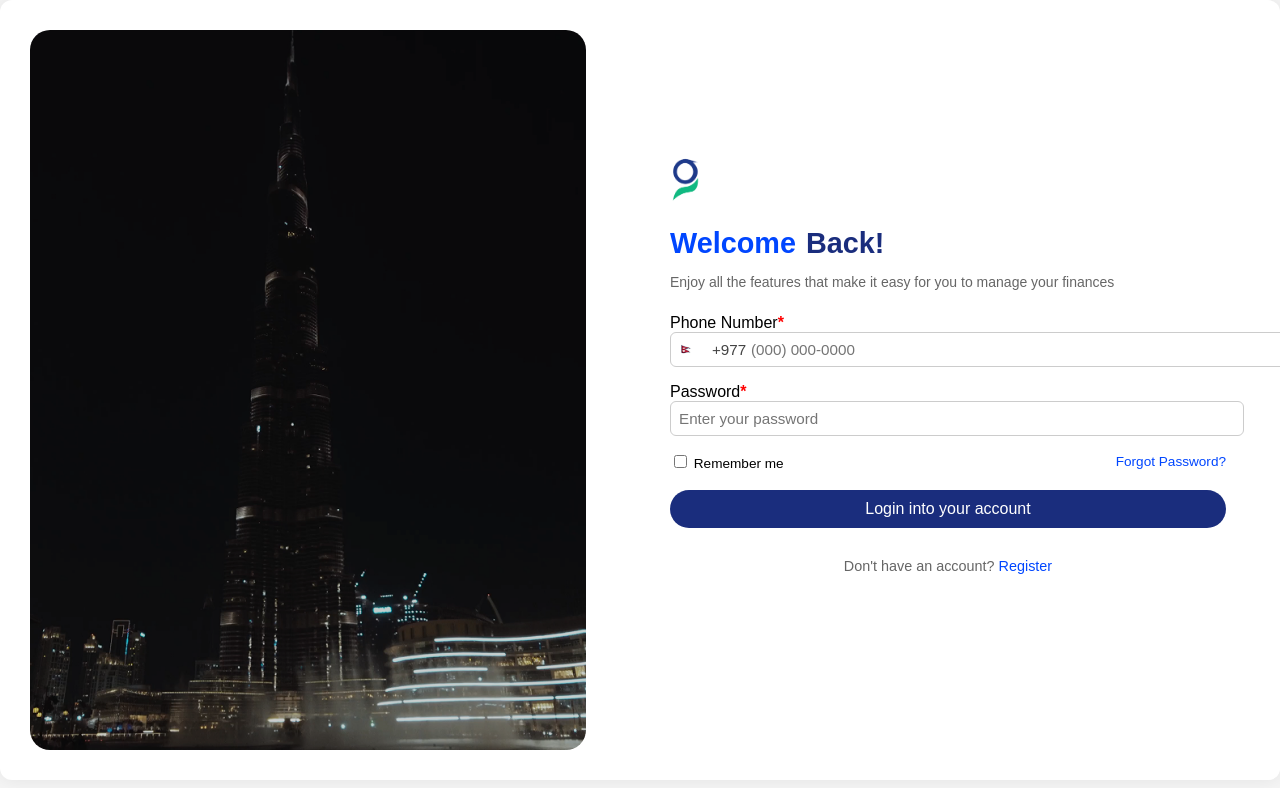
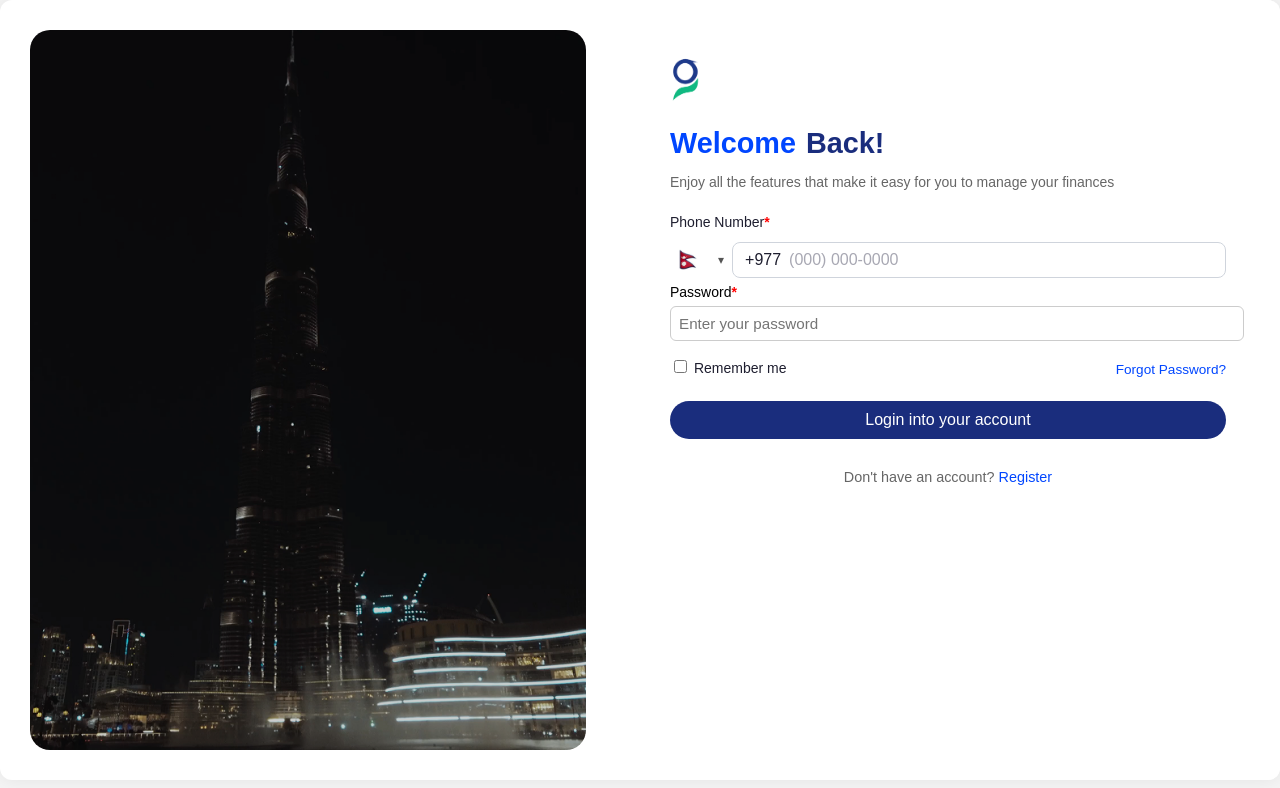
Before and after one commit to sugamraut/form-design, a React (Vite) app: page / in a window 1280 px wide. Shown: the top 788 px of the page. Built offline with nearby package versions, Linux system fonts and the light colour scheme.

Commit message:
edit the login page

```diff
--- a/src/assets/css/forget.css
+++ b/src/assets/css/forget.css
@@ -1,5 +1,4 @@
 body{
-
     font-family: 'sergoe UI',sans-serif;
     background-color: #f5f5f5;
 }
@@ -10,7 +9,6 @@ body{
 
 }
 .forget-box{
-    /* display: ; */
     display: flex;
     width: 100%;
     height: 600px;
@@ -52,15 +50,12 @@ body{
     padding-bottom: 55px;
     padding-right: 54px;
     padding-left: 54px;
-
 }
 .forget-from{
     width: 100%;
     max-width: 380px;
     text-align: center;
-
 }
-
 .form-lo{
     width: 48px;
     height: 48px;
@@ -72,7 +67,6 @@ body{
     padding: 30px;
     width: 350px;
     text-align: center;
-
 }
 h2{
     color: #1a2d7d;
--- a/src/assets/css/login.css
+++ b/src/assets/css/login.css
@@ -1,4 +1,3 @@
-/* File: src/App.css */
 body {
   font-family: 'Segoe UI', sans-serif;
   background-color: #f5f5f5;
@@ -26,6 +25,7 @@ body {
   padding-bottom: 40px;
 
 }
+
 .image-section img {
   width: 100%;
   height: 100%;
@@ -39,9 +39,10 @@ body {
   padding-bottom: 55px;
   padding-right: 54px;
   padding-left: 54px;
-  justify-content: flex-start;
   position: relative;
-  top: 100px;
+  display: flex;
+  justify-content: center;
+  align-items: start;
 }
 
 
@@ -54,6 +55,7 @@ body {
 .logo-container {
   margin-bottom: 1rem;
 }
+
 .form-logo {
   width: 48px;
   height: 48px;
@@ -78,32 +80,8 @@ body {
   font-weight: bold;
 }
 
-.input-with-prefi {
-  position: relative;
-  margin-bottom: 1rem;
-}
-
-.input-with-prefi .prefix {
-  position: absolute;
-  top: 50%;
-  left: 12px;
-  transform: translateY(-50%);
-  font-size: 0.95rem;
-  color: #444;
-  margin-left: 30px;
-}
-
-.input-with-prefi input {
-  width: 130%;
-  padding: 0.5rem 0.5rem 0.5rem 48px;
-  border: 1px solid #ccc;
-  border-radius: 6px;
-  font-size: 0.95rem;
-  padding-left: 80px;
-}
-
 input[type="password"] {
-  width: 100%;
+  width: 97%;
   padding: 0.5rem;
   border: 1px solid #ccc;
   border-radius: 6px;
@@ -148,12 +126,13 @@ button:hover {
   color: #0046ff;
   text-decoration: none;
 }
-.form-logo{
-   align-items: start;
-    justify-content: start;
-    display: grid
-;
+
+.form-logo {
+  align-items: start;
+  justify-content: start;
+  display: grid;
 }
+
 .flag-icon {
   width: 20px;
   height: 14px;
@@ -162,16 +141,94 @@ button:hover {
   left: 6px;
   transform: translateY(-50%);
 }
-.highlight{
+
+.highlight {
   padding-right: 10px;
 
 }
-input[type="tel"]:focus{
+
+input[type="tel"]:focus {
   border: 1px solid #000;
   outline: none;
 }
-input[type="password"]:focus{
-  border: 1px solid #000; /* Apply border on click/focus */
-      outline: none;
+
+input[type="password"]:focus {
+  border: 1px solid #000;
+  /* Apply border on click/focus */
+  outline: none;
 
 }
+
+label {
+  font-size: 14px;
+  font-weight: 500;
+  color: #1e1e2f;
+  margin-bottom: 6px;
+  display: block;
+}
+
+.required {
+  color: red;
+}
+
+.phone-wrapper {
+  display: flex;
+  align-items: center;
+  border-radius: 8px;
+  overflow: hidden;
+}
+
+.flag-area {
+  display: flex;
+  align-items: center;
+  background-color: white;
+  border: 0px solid #cfd4dc;
+  border-radius: 8px;
+  height: 48px;
+  margin-right: 8px;
+}
+
+.flag-area img {
+  width: 36px;
+  height: 33px;
+  margin-right: 6px;
+}
+
+.flag-area::after {
+  content: "▾";
+  font-size: 12px;
+  margin-left: 6px;
+  color: #555;
+}
+
+.input-area {
+  display: flex;
+  align-items: center;
+  flex: 1;
+  background-color: white;
+  border: 1px solid #cfd4dc;
+  border-radius: 8px;
+  height: 34px;
+  padding: 0 12px;
+  width: 100%;
+}
+
+.fixed-code {
+  color: #1e1e2f;
+  font-size: 16px;
+  font-weight: 500;
+  margin-right: 6px;
+  white-space: nowrap;
+}
+
+.input-area input {
+  width: 100%;
+  border: none;
+  outline: none;
+  font-size: 16px;
+  color: #333;
+}
+
+.input-area input::placeholder {
+  color: #a8a8b3;
+}
--- a/src/assets/css/register.css
+++ b/src/assets/css/register.css
@@ -143,11 +143,11 @@ button:hover {
   transform: translateY(-50%);
 }
 .highlig{
-   padding-right: 10px;
+  padding-right: 10px;
 }
 input[type="password"]:focus{
-  border: 1px solid #000; /* Apply border on click/focus */
-      outline: none;
+  border: 1px solid #000;
+  outline: none;
 
 }
 input[type="tel"]:focus{
--- a/src/pages/Register/Register.tsx
+++ b/src/pages/Register/Register.tsx
@@ -70,7 +70,7 @@ function Register() {
               <button type="submit">Register into your account</button>
               <p className="register">
                 Alerady have an account?{" "}
-                <a href="/login">Go back to sign in!</a>
+                <a href="/">Go back to sign in!</a>
               </p>
             </form>
           </div>
--- a/src/pages/forget-password/Forget.tsx
+++ b/src/pages/forget-password/Forget.tsx
@@ -30,7 +30,7 @@ function Forget() {
                   Selected the contact details you prefer for password recovery
                 </p>
                 <label className="option">
-                    <input type="radio" name="recovery" value="email" checked />
+                    <input type="radio" name="recovery" value="email"/>
                   Email
                 </label>
 
--- a/src/pages/log-in/Login.tsx
+++ b/src/pages/log-in/Login.tsx
@@ -1,4 +1,4 @@
-import "../../assets/CSS/Login.css";
+import "../../assets/CSS/login.css";
 import top from "../../assets/images/side.png";
 import logoImage from "../../assets/images/top.png";
 import nepal from "../../assets/images/nepal.webp";
@@ -23,21 +23,23 @@ function Login() {
             <h2 style={{ display: "flex" }}>
               <span className="highlight"> Welcome </span> Back!
             </h2>
-            <p style={{ display:"flex"}}>
+            <p style={{ display: "flex" }}>
               Enjoy all the features that make it easy for you to manage your
               finances
             </p>
 
-            <label htmlFor="phone" style={{ color: "black", display: "flex" }}>
+            <label htmlFor="phone" style={{ display: "flex" }}>
               Phone Number <span className="required">*</span>
             </label>
-            <div className="input-with-prefi">
-              <img src={nepal} alt="" className="flag-icon" />
-              <span className="prefix">+977</span>
-
-              <input type="tel" id="phone" placeholder="(000) 000-0000" />
+            <div className="phone-wrapper">
+              <div className="flag-area">
+                <img src={nepal} alt="Nepal Flag" />
+              </div>
+              <div className="input-area">
+                <span className="fixed-code">+977</span>
+                <input type="text" id="phone" placeholder="(000) 000-0000" />
+              </div>
             </div>
-
             <label
               htmlFor="password"
               style={{ color: "black", display: "flex" }}
```
Lines whose indentation alone changed are shown as unchanged.
